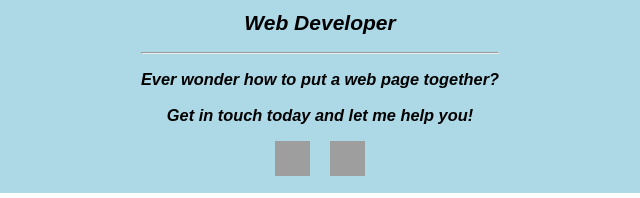
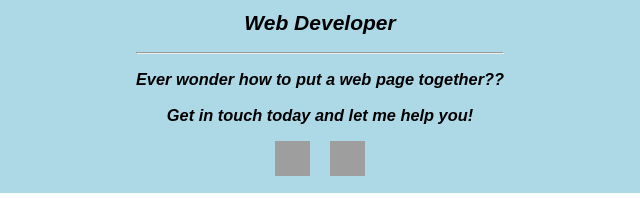
Before and after one commit to Mushlya/my-first-website, a plain HTML site: page Index.html in a window 1280 px wide. Shown: the part 733-931 px from the top of the page, 340-980 px from the left. Drawn offline with Linux system fonts and the light colour scheme; grey boxes are pictures that could not be loaded.

```diff
--- a/Index.html
+++ b/Index.html
@@ -12,7 +12,7 @@
       <li><h1>Olga Cunnane</h1></li>
       <li><h2>Web Developer</h2></li>
        <hr>
-      <li><h3>Ever wonder how to put a web page together?</h3></li>
+      <li><h3>Ever wonder how to put a web page together??</h3></li>
        <li><h3>Get in touch today and let me help you!</h3></li>
        <li>
  <a href="https://www.linkedin.com/in/olgacunnane" target="_blank"><img src="https://drive.google.com/uc?export=view&id=1cEgI8fw9jPTstu057BmYaP8zABO7p-RS" alt="LinkedIn" width="35" height="35"></a>
```
